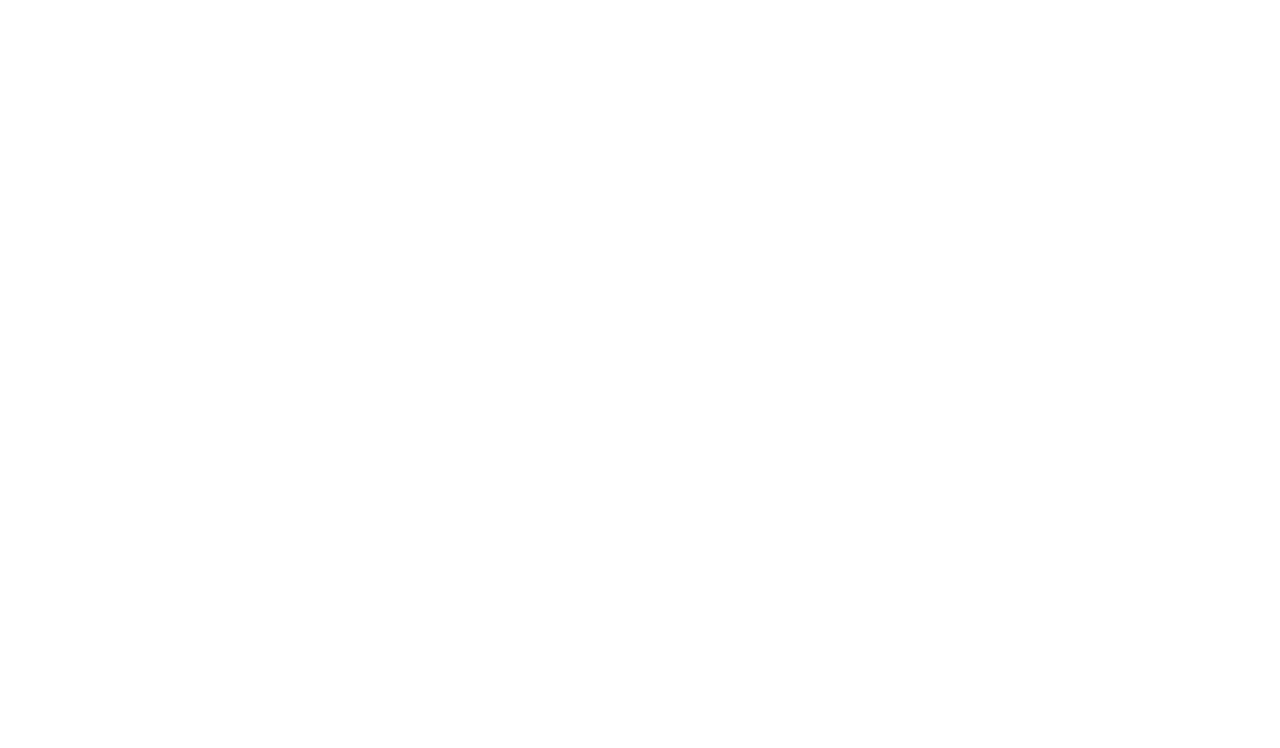
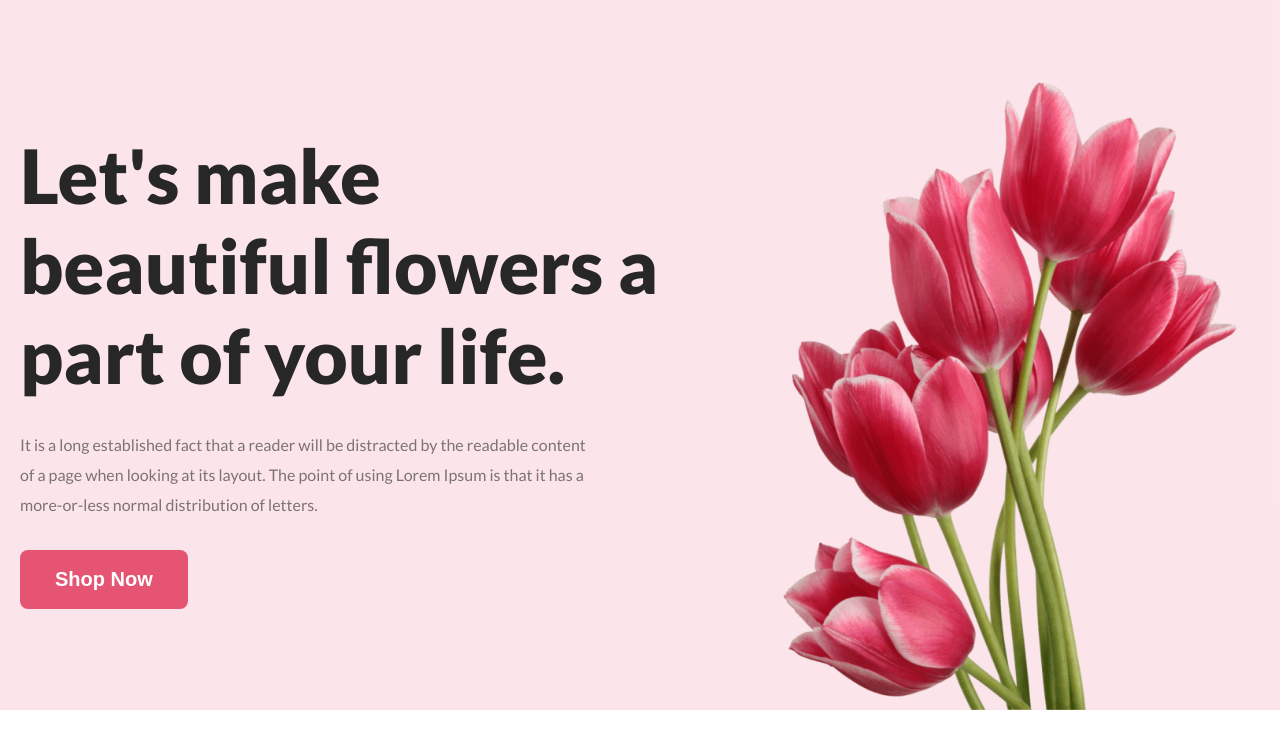
Before and after one commit to SohanRazzak/flower-shop, a plain HTML site: page index.html in a window 1280 px wide. Drawn offline with Linux system fonts and the light colour scheme.

Commit message:
header section done

```diff
--- a/index.html
+++ b/index.html
@@ -4,11 +4,19 @@
     <meta charset="UTF-8">
     <meta name="viewport" content="width=device-width, initial-scale=1.0">
     <title>Flower Shop - Fresh and Fast Delivery</title>
+    <link rel="stylesheet" href="styles.css">
 </head>
 <body>
     <!-- Header Section -->
     <header>
-
+        <div class="header-container">
+        <div class="header-box">
+            <h1 class="header-title">Let's make beautiful flowers a part of your life.</h1>
+            <p class="header-description">It is a long established fact that a reader will be distracted by the readable content of a page when looking at its layout. The point of using Lorem Ipsum is that it has a more-or-less normal distribution of letters.</p>
+            <button class="btn-primary">Shop Now</button>
+        </div>
+        <img class="header-img" src="img/pngwing 10.png" alt="">
+        </div>
     </header>
     <!-- Main Section -->
     <main>
--- a/styles.css
+++ b/styles.css
@@ -1,8 +1,66 @@
 /* Global Styles */
+@import url('https://fonts.googleapis.com/css2?family=Lato:ital,wght@0,400;0,700;0,900;1,400&display=swap');
 
-
-*{
+* {
     margin: 0;
     padding: 0;
     box-sizing: border-box;
 }
+
+body {
+    font-family: 'Lato', sans-serif;
+}
+
+.btn-primary {
+    border-radius: 8px;
+    background: #E55473;
+    padding: 18px 35px;
+    border: none;
+    color: #FFF;
+    font-size: 20px;
+    font-weight: 700;
+}
+
+/* Header Section  */
+header {
+    background: rgba(229, 84, 115, 0.15);
+    display: flex;
+    justify-content: center;
+}
+
+.header-container {
+    max-width: 1240px;
+    display: flex;
+    gap: 80px;
+    justify-content: space-between;
+    align-items: center;
+    padding-top: 50px;
+}
+
+.header-box {
+    margin-bottom: 100px;
+}
+
+.header-title {
+    color: #272727;
+    font-family: Lato;
+    font-size: 75px;
+    font-weight: 900;
+    margin-top: 80px;
+    margin-bottom: 30px;
+    max-width: 700px;
+}
+
+.header-description {
+    color: rgba(39, 39, 39, 0.60);
+    font-size: 16px;
+    font-weight: 400;
+    line-height: 30px;
+    margin-bottom: 30px;
+    max-width: 580px;
+}
+
+.header-img {
+    width: 500px;
+    margin-top: 30px;
+}
```
